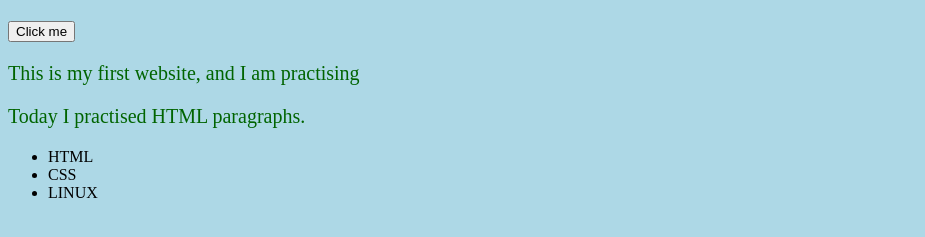
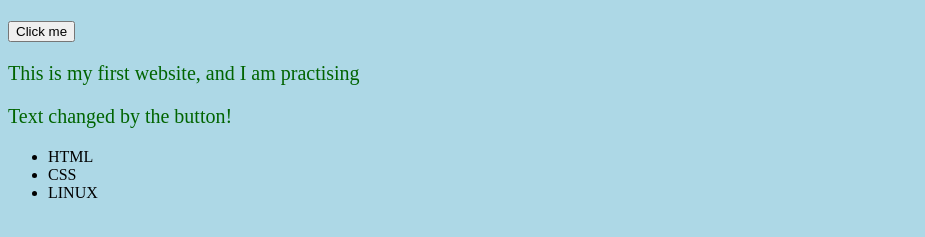
Before and after one commit to kchaudhary1070-sketch/my-first-project, a plain HTML site: page index.html in a window 1280 px wide. Both pictures are taken after a click on the button "Click me". Shown: the part 59-296 px from the top of the page, without its empty margins (0-925 px from the left). Drawn offline with Linux system fonts and the light colour scheme.

Commit message:
Add button with JavaScript popup

```diff
--- a/index.html
+++ b/index.html
@@ -8,7 +8,7 @@
     <h1>Hello, I'm learning Cybersecurity</h1>
     <button onclick="showMessage()">Click me</button>
     <p>This is my first website, and I am practising</p>
-    <p>Today I practised HTML paragraphs.</p>
+    <p id="message">Today I practised HTML paragraphs.</p>
     <ul>
         <li>HTML</li>
         <li>CSS</li>
--- a/script.js
+++ b/script.js
@@ -1,4 +1,5 @@
 console.log("JavaScript is working");
 function showMessage(){
     alert("Button clicked!");
+    document.getElementById("message").textContent = "Text changed by the button!";
 }
```
